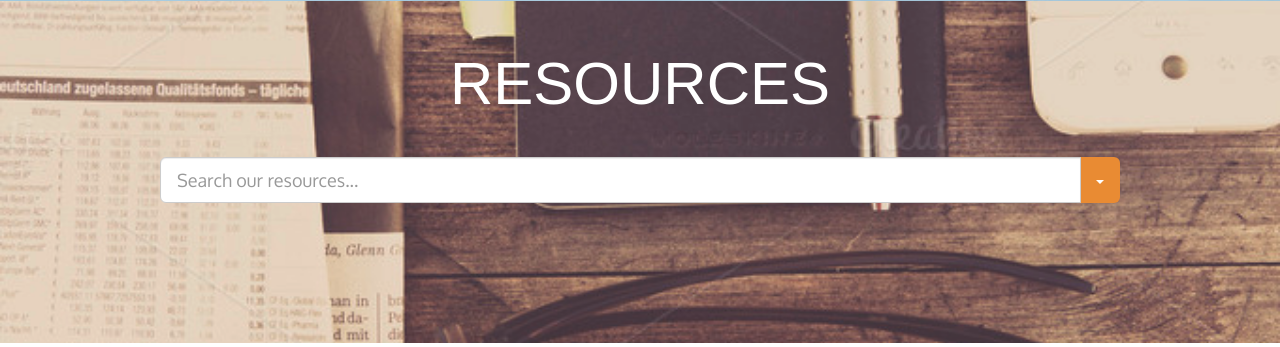
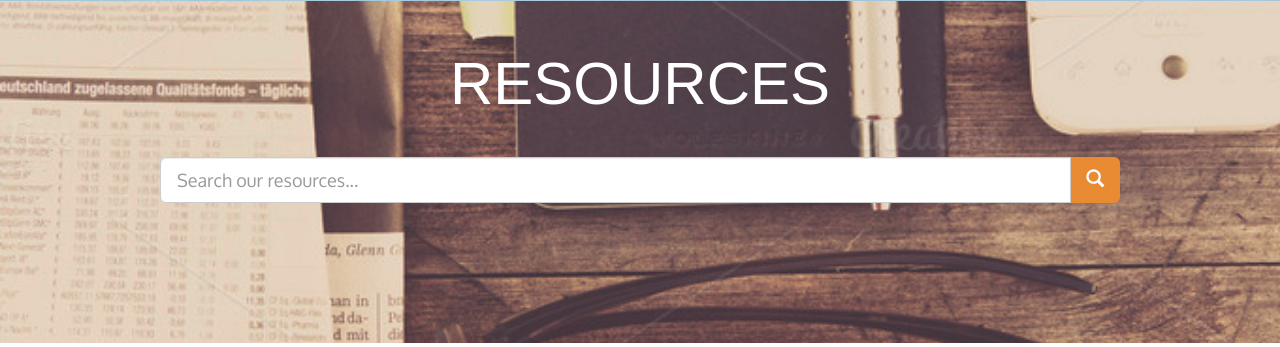
Before and after one commit to constellationcolon/homepage, a PHP site: page / in a window 1280 px wide. Shown: the part 1514-1861 px from the top of the page. Run offline with PHP 8.4, Linux system fonts and the light colour scheme; data that the repository does not hold is empty; some libraries are stand-ins or nearby versions; some web fonts are replaced.

Commit message:
matt is done working on resources for now

```diff
--- a/index.php
+++ b/index.php
@@ -189,8 +189,7 @@ $images = $db->select("allImages");
                     <input type="text" id="resources-text" class="form-control search-text" placeholder="Search our resources...">
                     <span class="input-group-btn dropdown">
                         <button class="btn btn-default dropdown-toggle" type="button" data-toggle="dropdown">
-                            <!--                            <span class="glyphicon glyphicon-search" aria-hidden="true"></span>-->
-                            <span class="caret"></span>
+                            <span class="glyphicon glyphicon-search" aria-hidden="true"></span>
                         </button>
                         <ul class="dropdown-menu">
                         </ul>
@@ -394,7 +393,6 @@ EOT;
 
                 function resize_thumbnails() {
                     var width = $('.gallery-small').width();
-                    console.log(width);
                     if (width > 700) {
                         var THUMBNAILS_PER_ROW = 8;
                         var IND_SPACING = 22;
@@ -451,7 +449,7 @@ EOT;
                     })
                 }
 
-                //initially populate resources drodown menu
+                //initially populate resources dropdown menu
                 $(document).ready(function () {
                     populate_resources();
                 });
```
